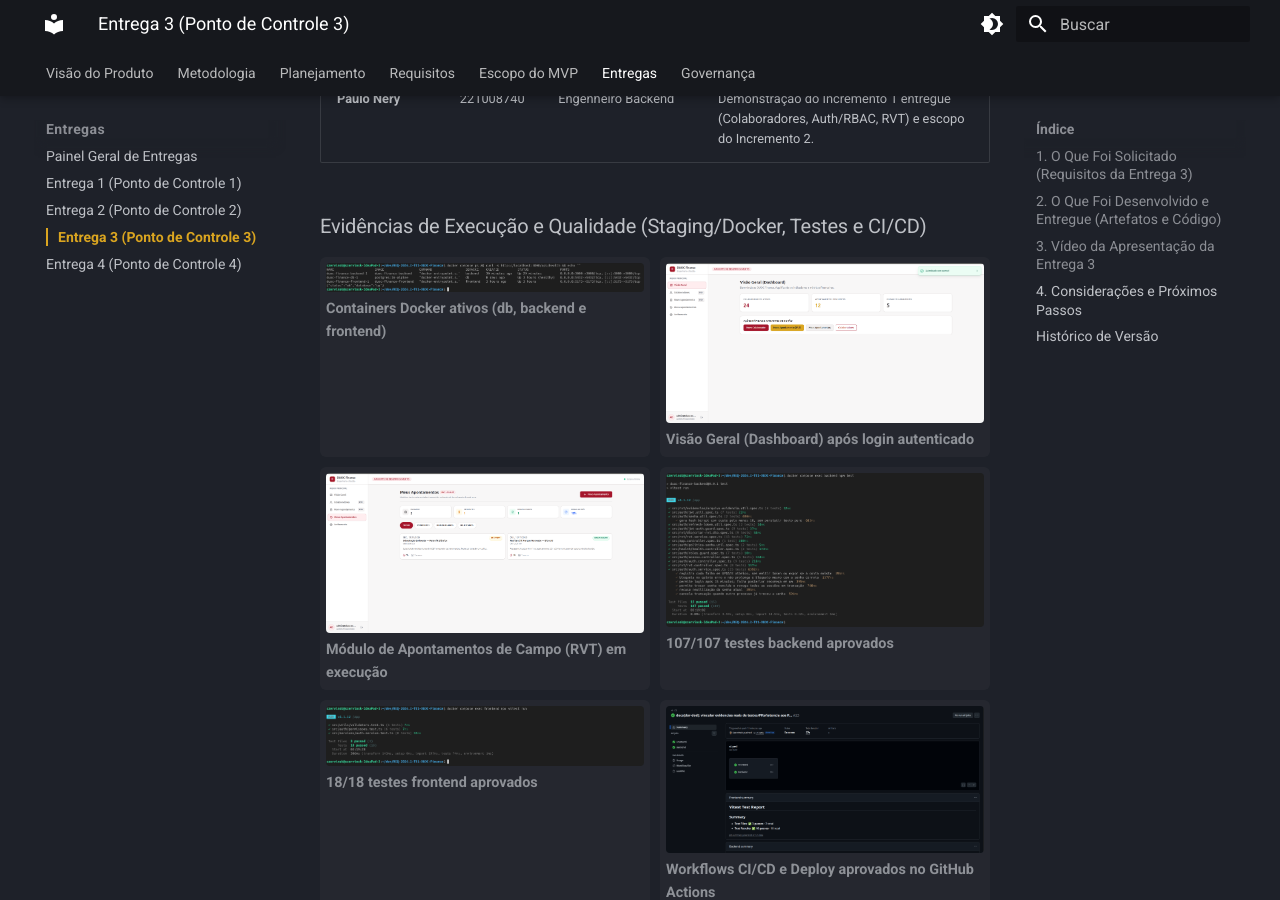
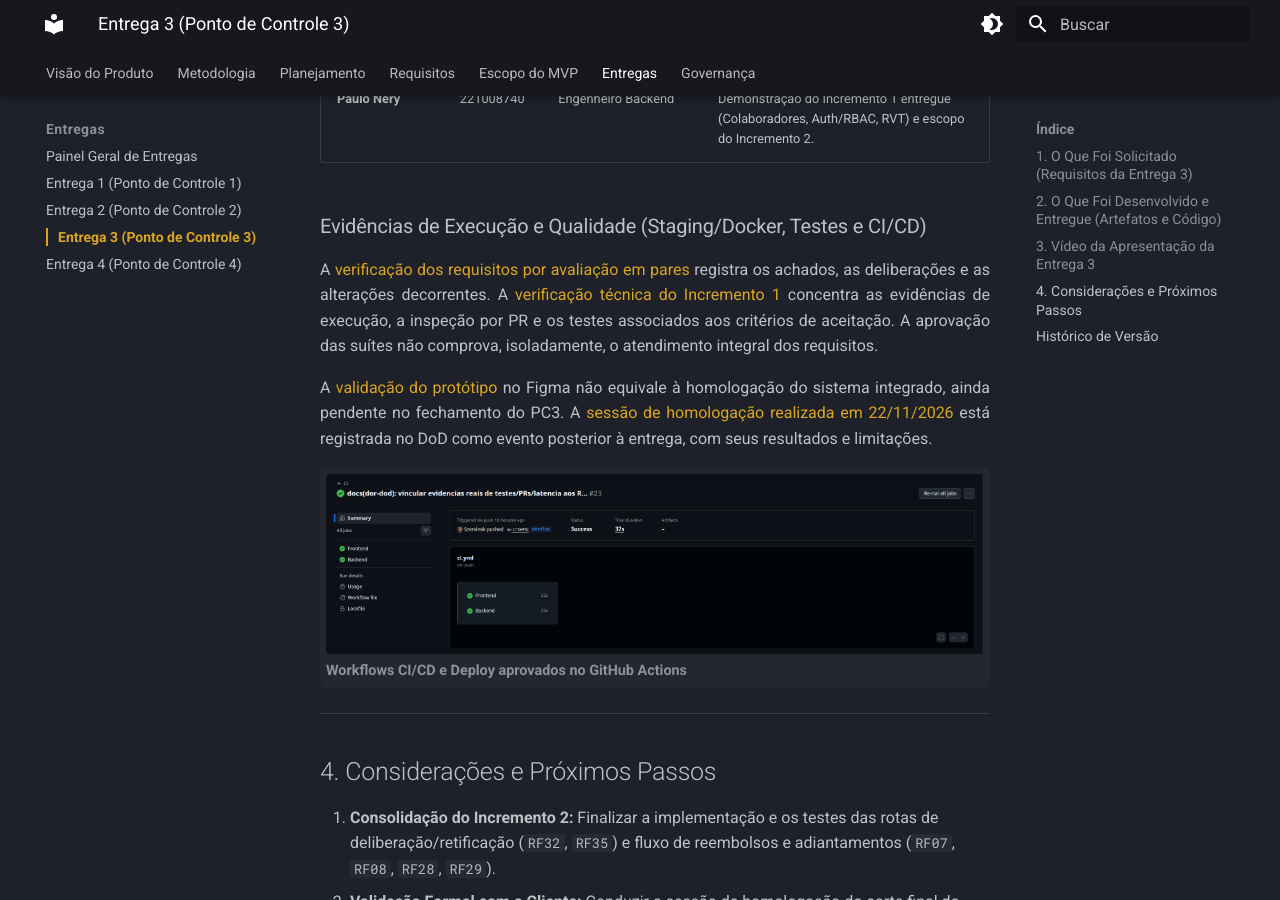
Before and after one commit to mdsreq-fga-unb/REQ-2026.2-T01-DUOC-Finance, an MkDocs documentation site: the page built from docs/entregas/entrega-3.md, in a window 1280 px wide and 900 px high, scrolled down 3797 px. Built offline with MkDocs 1.6.1 and Material for MkDocs 9.7.7, drawn with Linux system fonts in a browser that asks for light colours.

Commit message:
docs(entrega-3): distinguir verificacao validacao e homologacao

```diff
--- a/docs/entregas/entrega-3.md
+++ b/docs/entregas/entrega-3.md
@@ -81,27 +81,11 @@ A gravação oficial do Ponto de Controle 3 (realizada em **16/11/2026**) aprese
 
 ### Evidências de Execução e Qualidade (Staging/Docker, Testes e CI/CD)
 
+A [verificação dos requisitos por avaliação em pares](../requisitos/feedback.md) registra os achados, as deliberações e as alterações decorrentes. A [verificação técnica do Incremento 1](../mvp/dod.md#incremento-1) concentra as evidências de execução, a inspeção por PR e os testes associados aos critérios de aceitação. A aprovação das suítes não comprova, isoladamente, o atendimento integral dos requisitos.
+
+A [validação do protótipo](../governanca/atas/reuniao-06.md) no Figma não equivale à homologação do sistema integrado, ainda pendente no fechamento do PC3. A [sessão de homologação realizada em 22/11/2026](../mvp/dod.md#homologacao-incrementos-1-e-2) está registrada no DoD como evento posterior à entrega, com seus resultados e limitações.
+
 <div class="req-evidence-media-grid">
-  <div class="req-evidence-media-card">
-    <img src="../../assets/images/evidencias/containers.png" alt="Containers Docker em execução" loading="lazy">
-    <span class="req-evidence-media-caption">Containers Docker ativos (db, backend e frontend)</span>
-  </div>
-  <div class="req-evidence-media-card">
-    <img src="../../assets/images/evidencias/dashboard.png" alt="Dashboard DUOC Finance autenticado" loading="lazy">
-    <span class="req-evidence-media-caption">Visão Geral (Dashboard) após login autenticado</span>
-  </div>
-  <div class="req-evidence-media-card">
-    <img src="../../assets/images/evidencias/apontamento.png" alt="Listagem de Apontamentos RVT" loading="lazy">
-    <span class="req-evidence-media-caption">Módulo de Apontamentos de Campo (RVT) em execução</span>
-  </div>
-  <div class="req-evidence-media-card">
-    <img src="../../assets/images/evidencias/testes-backend.png" alt="Testes Backend Vitest" loading="lazy">
-    <span class="req-evidence-media-caption">107/107 testes backend aprovados</span>
-  </div>
-  <div class="req-evidence-media-card">
-    <img src="../../assets/images/evidencias/testes-frontend.png" alt="Testes Frontend Vitest" loading="lazy">
-    <span class="req-evidence-media-caption">18/18 testes frontend aprovados</span>
-  </div>
   <div class="req-evidence-media-card">
     <img src="../../assets/images/evidencias/actions2.png" alt="Execuções CI/CD no GitHub Actions" loading="lazy">
     <span class="req-evidence-media-caption">Workflows CI/CD e Deploy aprovados no GitHub Actions</span>
```
